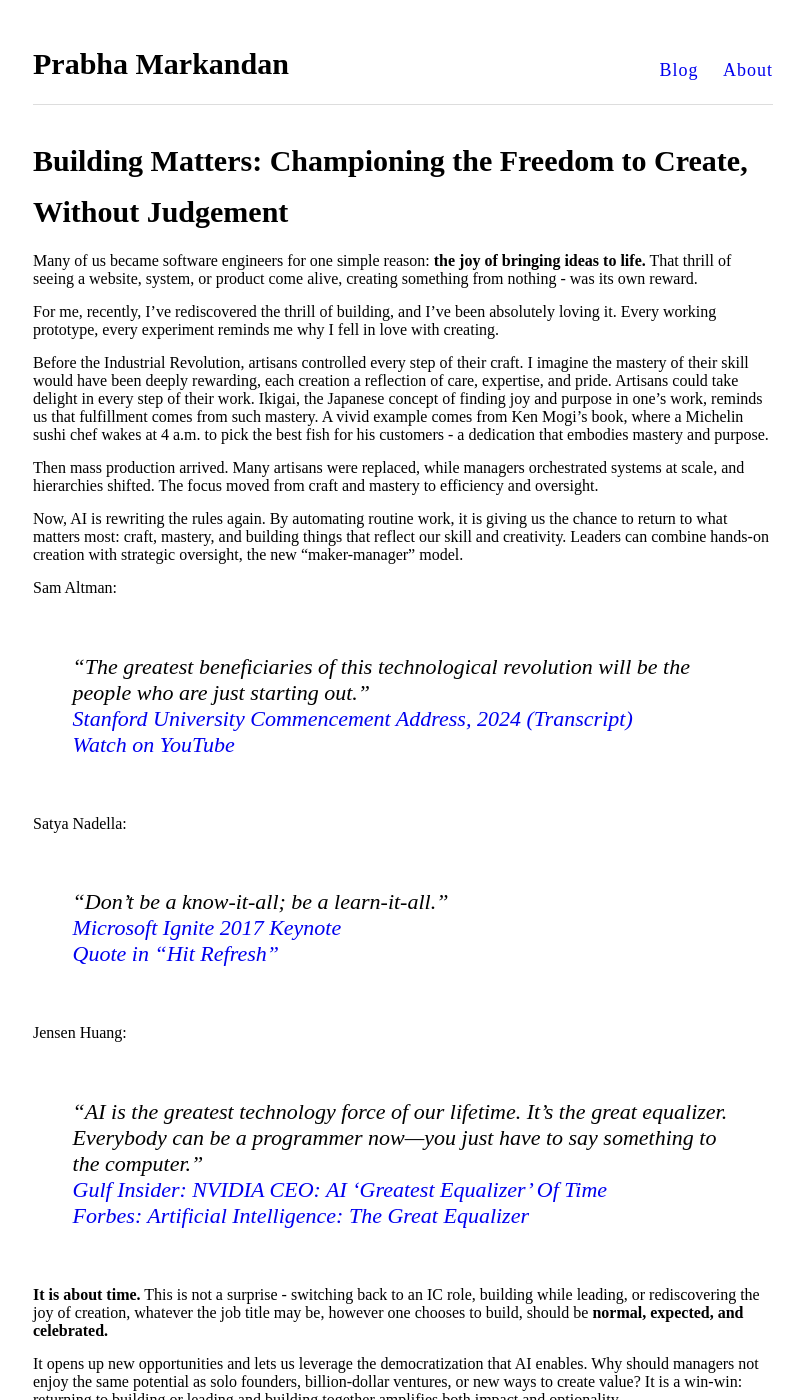
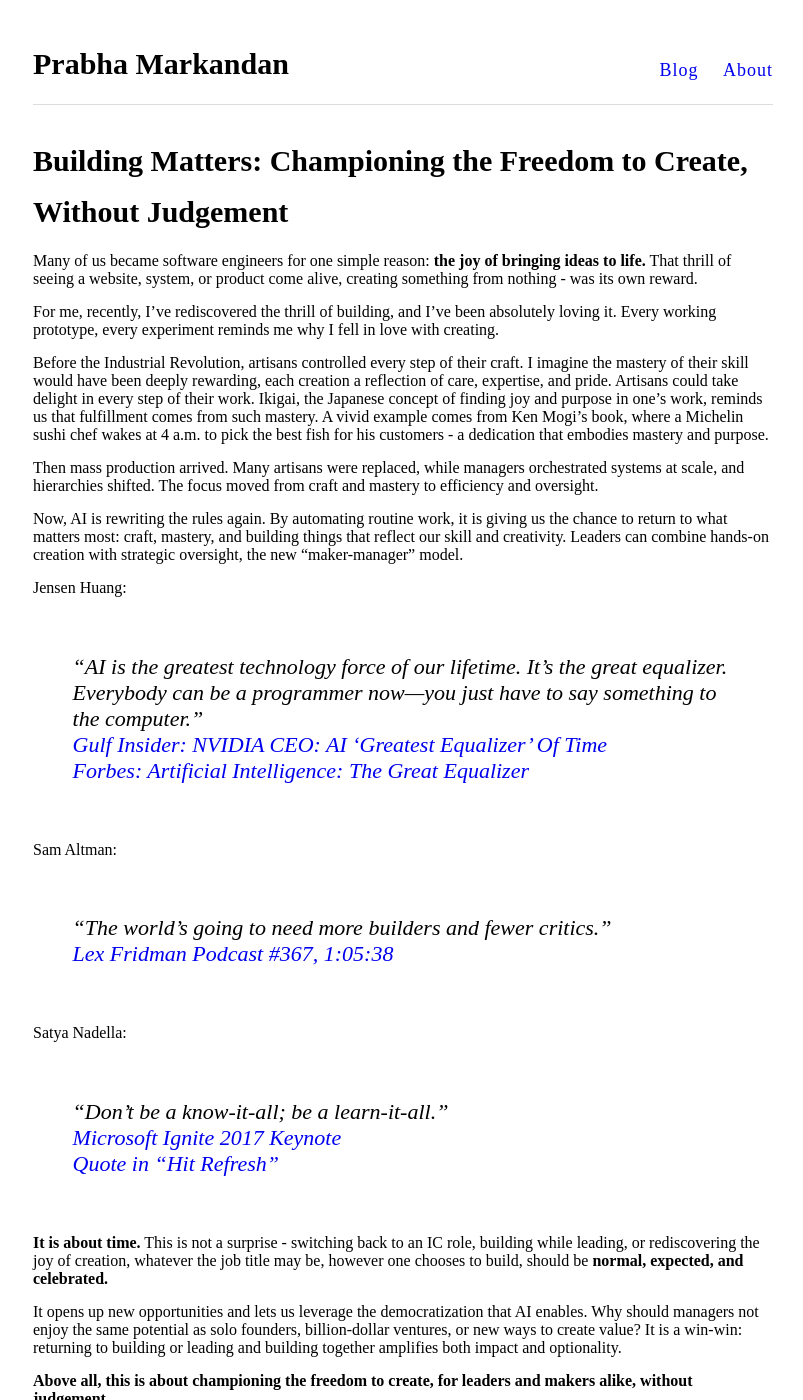
Before and after one commit to prabhamarkandan/prabhamarkandan.github.io, a Jekyll site: the page built from _posts/2025-08-14-building-matters-championing-the-freedom-to-create-without-judgement.md, in a window 1280 px wide and 1400 px high. Shown: the whole window, without its empty margins (237-1040 px from the left). Built offline with Jekyll 4.4.1, drawn with Linux system fonts in a browser that asks for light colours.

Commit message:
Update 2025-08-14-building-matters-championing-the-freedom-to-create-without-judgement.md

```diff
--- a/_posts/2025-08-14-building-matters-championing-the-freedom-to-create-without-judgement.md
+++ b/_posts/2025-08-14-building-matters-championing-the-freedom-to-create-without-judgement.md
@@ -18,20 +18,19 @@
 
 Now, AI is rewriting the rules again. By automating routine work, it is giving us the chance to return to what matters most: craft, mastery, and building things that reflect our skill and creativity. Leaders can combine hands-on creation with strategic oversight, the new “maker-manager” model.
 
+Jensen Huang:
+> “AI is the greatest technology force of our lifetime. It’s the great equalizer. Everybody can be a programmer now—you just have to say something to the computer.”
+> [Gulf Insider: NVIDIA CEO: AI ‘Greatest Equalizer’ Of Time](https://www.gulf-insider.com/nvidia-ceo-ai-greatest-equalizer-of-time/)
+> [Forbes: Artificial Intelligence: The Great Equalizer](https://www.forbes.com/councils/forbestechcouncil/2023/08/16/artificial-intelligence-the-great-equalizer/)
+
 Sam Altman:
-> “The greatest beneficiaries of this technological revolution will be the people who are just starting out.”
-> [Stanford University Commencement Address, 2024 (Transcript)](https://news.stanford.edu/2024/06/16/altman-commencement-address/)
-> [Watch on YouTube](https://www.youtube.com/watch?v=HAnw168huqA)
+> “The world’s going to need more builders and fewer critics.”
+> [Lex Fridman Podcast #367, 1:05:38](https://www.youtube.com/watch?v=L-Guz73e6fw&t=3938s)
 
 Satya Nadella:
 > “Don’t be a know-it-all; be a learn-it-all.”
 > [Microsoft Ignite 2017 Keynote](https://news.microsoft.com/speeches/satya-nadella-microsoft-ignite-2017/)
 > [Quote in "Hit Refresh"](https://books.google.com/books?id=Qx4rDwAAQBAJ&pg=PA206#v=onepage&q&f=false)
-
-Jensen Huang:
-> “AI is the greatest technology force of our lifetime. It’s the great equalizer. Everybody can be a programmer now—you just have to say something to the computer.”
-> [Gulf Insider: NVIDIA CEO: AI ‘Greatest Equalizer’ Of Time](https://www.gulf-insider.com/nvidia-ceo-ai-greatest-equalizer-of-time/)
-> [Forbes: Artificial Intelligence: The Great Equalizer](https://www.forbes.com/councils/forbestechcouncil/2023/08/16/artificial-intelligence-the-great-equalizer/)
 
 **It is about time.** This is not a surprise - switching back to an IC role, building while leading, or rediscovering the joy of creation, whatever the job title may be, however one chooses to build, should be **normal, expected, and celebrated.**
 
```
